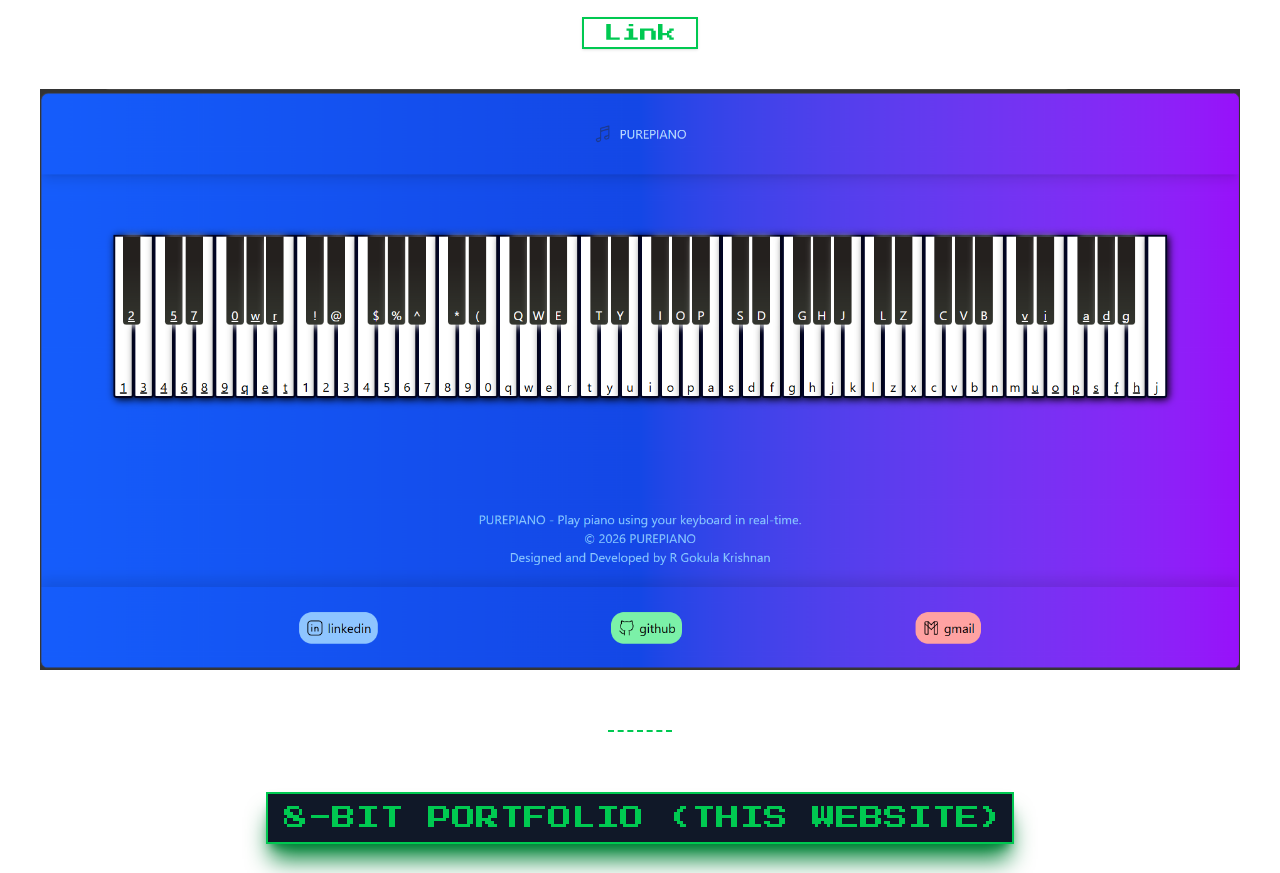
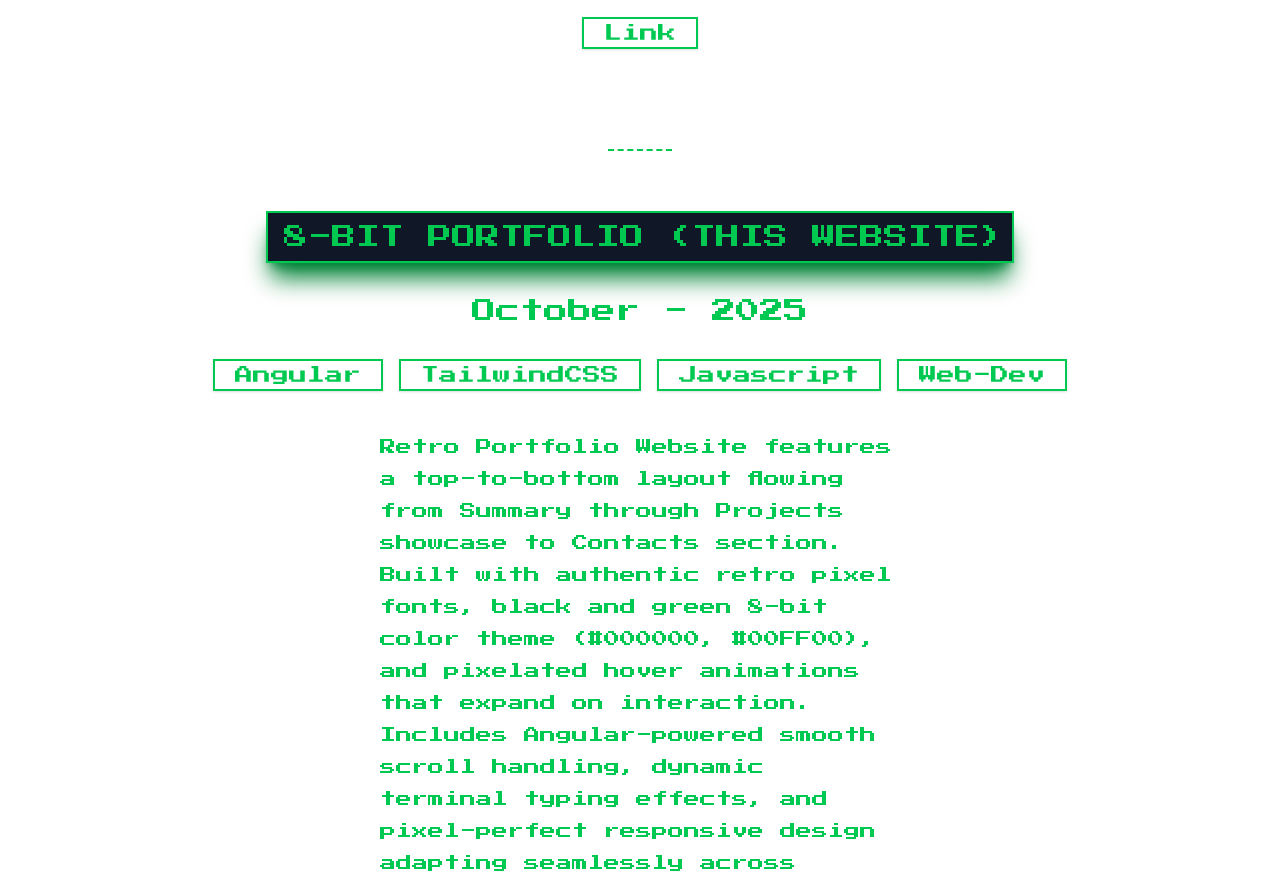
Before and after one commit to gokulthemass/portfolio_retro, a website: page index.html in a window 1280 px wide. Shown: the part 4055-4928 px from the top of the page. Drawn offline with Linux system fonts and the light colour scheme.

Commit message:
Update index.html

```diff
--- a/index.html
+++ b/index.html
@@ -157,7 +157,7 @@
           <a class="icon" href="https://gokulthemass.github.io/Blox-O-Fruits/">Link</a>
         </div>
 
-<img src="purepiano.png" alt="Pure Piano Application Screenshot" class="project-image">
+
 
 <div class="small_lines"></div>
 
```
